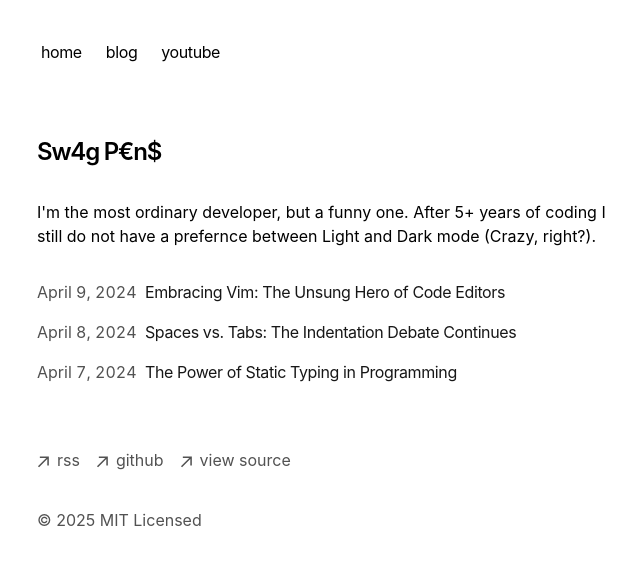
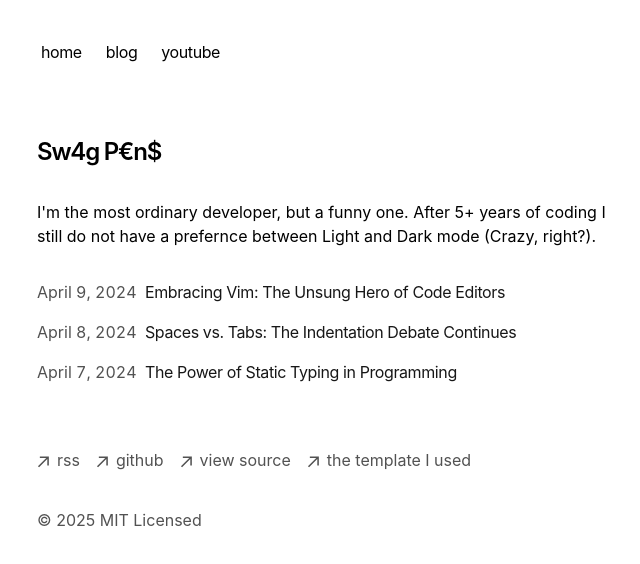
Before and after one commit to GJace/portfolio-next-vercel, a Next.js app: page / in a window 1280 px wide. Shown: the top 564 px of the page, without its empty margins (315-955 px from the left). Built offline with nearby package versions, Linux system fonts and the light colour scheme.

Commit message:
Update footer.tsx

```diff
--- a/app/components/footer.tsx
+++ b/app/components/footer.tsx
@@ -46,10 +46,21 @@
             className="flex items-center transition-all hover:text-neutral-800 dark:hover:text-neutral-100"
             rel="noopener noreferrer"
             target="_blank"
+            href="https://github.com/GJace/portfolio-next-vercel"
+          >
+            <ArrowIcon />
+            <p className="ml-2 h-7">view source</p>
+          </a>
+        </li>
+         <li>
+          <a
+            className="flex items-center transition-all hover:text-neutral-800 dark:hover:text-neutral-100"
+            rel="noopener noreferrer"
+            target="_blank"
             href="https://vercel.com/templates/next.js/portfolio-starter-kit"
           >
             <ArrowIcon />
-            <p className="ml-2 h-7">view source</p>
+            <p className="ml-2 h-7">the template I used</p>
           </a>
         </li>
       </ul>
```
